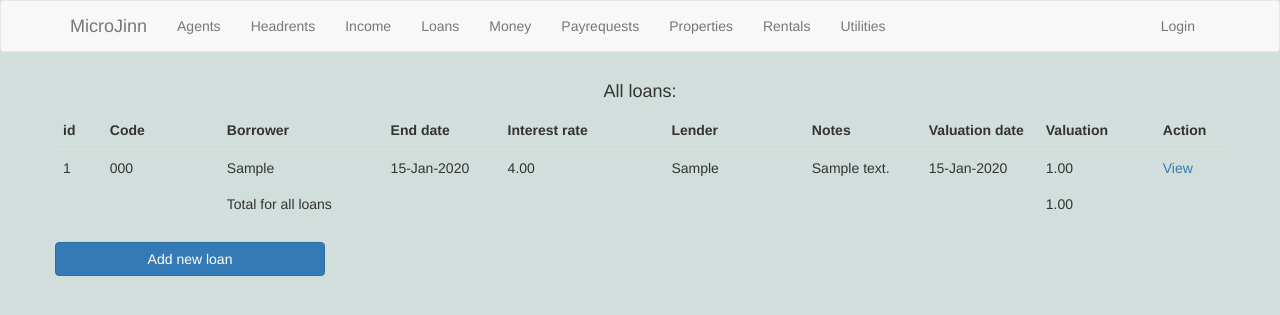
After one commit to hezmondo/MicroJinn, a Flask app: page /loans in a window 1280 px wide. The commit adds this page. Shown: the top 315 px of the page. Run offline with Flask 2, Linux system fonts and the light colour scheme; tables that the repository leaves empty hold one stand-in row (values such as "Sample post"); some libraries are stand-ins or nearby versions.

Commit message:
more improvements

```diff
--- a/app/main/get.py
+++ b/app/main/get.py
@@ -1,7 +1,7 @@
 from flask import flash, redirect, url_for, request
 from sqlalchemy import asc, desc, extract, func, literal, and_, or_
 from app.models import Agent, Charge, Chargetype, Datef2, Datef4, Extmanager, Extrent, Income, Incomealloc, \
-    Landlord, Manager, Property, Rent, Rental, Rental_statement, Typeactype, Typeadvarr, Typebankacc, Typedeed, \
+    Landlord, Loan, Loan_statement, Manager, Property, Rent, Rental, Rental_statement, Typeactype, Typeadvarr, Typebankacc, Typedeed, \
     Typefreq, Typemailto, Typepayment, Typeproperty, Typesalegrade, Typestatus, Typetenure, User, Emailaccount
 
 
@@ -239,6 +239,68 @@ def getlandlord(id):
     return landlord, managers, emailaccs, bankaccs
 
 
+def getloan(id):
+    # This method returns a "loan" object
+    # information about a loan
+    # plus all the list values to offer for various comboboxes
+    # all of this is to be shown in loanpage.html
+    # that allows either editing etc. of an existing loan (whose `id` is specified)
+    # (in which case we fetch the rent info to edit)
+    # or it allows creation of a new loan (signified by id==0)
+    # (in which case for the loan info we have to "invent" an object
+    # with the same attributes as would have been fetched from the database
+    # but with "blanks", or default values, as desired for creating a new loan
+    # --- seems like Flask is happy for it not even to have the fields which will be referenced
+    # so just put in any defaults desired)
+    if id > 0:
+        # existing loan
+        loan = \
+            Loan.query \
+                .join(Typeadvarr) \
+                .join(Typefreq) \
+                .with_entities(Loan.id, Loan.code, Loan.start_intrate, Loan.end_date,
+                               Loan.lender, Loan.borrower, Loan.notes, Loan.val_date, Loan.valuation,
+                               Typeadvarr.advarrdet, Typefreq.freqdet) \
+                .filter(Loan.id == id) \
+                .one_or_none()
+        if loan is None:
+            flash('Invalid loancode')
+            return redirect(url_for('auth.login'))
+    else:
+        # new rent
+        loan = {
+            'id': 0
+        }
+
+    advarrdets = [value for (value,) in Typeadvarr.query.with_entities(Typeadvarr.advarrdet).all()]
+    freqdets = [value for (value,) in Typefreq.query.with_entities(Typefreq.freqdet).all()]
+    return loan, advarrdets, freqdets
+
+
+def getloans():
+    loans = \
+        Loan.query \
+            .with_entities(Loan.id, Loan.code, Loan.start_intrate, Loan.end_date,
+                               Loan.lender, Loan.borrower, Loan.notes, Loan.val_date, Loan.valuation)\
+            .all()
+    loansum = Loan.query.with_entities(func.sum(Loan.valuation).label('totval')).filter().first()[0]
+    return loans, loansum
+
+
+def getloanstatement():
+
+    loanstatement = \
+        Loan_statement.query \
+            .with_entities(Loan_statement.id, Loan_statement.date, Loan_statement.memo,
+                           Loan_statement.transaction, Loan_statement.rate, Loan_statement.interest, \
+                           Loan_statement.add_interest, Loan_statement.balance) \
+            .all()
+    # if loanstatement is None:
+    #     flash('Invalid loan id')
+    #     return redirect(url_for('auth.login'))
+    return loanstatement
+
+
 def getproperty(id):
     if id > 0:
         # existing property
--- a/app/main/routes.py
+++ b/app/main/routes.py
@@ -4,12 +4,13 @@ from flask_login import login_required
 from app import db
 from app.main import bp
 from app.main.get import filteragents, filtercharges, filteremailaccs, filterextrents, filterheadrents, \
-    filterincome, filterlandlords, filterrentobjs, getagent, getcharge, getemailacc, \
-    getextrent, getincome, getlandlord, getproperty, getrental, getrentals, getrentalstatement, getrentobj
+    filterincome, filterlandlords, filterrentobjs, getagent, getcharge, getemailacc, getextrent, \
+    getincome, getlandlord, getloan, getloans, getloanstatement, getproperty, getrental, getrentals, \
+    getrentalstatement, getrentobj
 from app.main.post import postagent, postcharge, postemailacc, postincome, postlandlord, \
-    postproperty, postrental, postrentobj
+    postloan, postproperty, postrental, postrentobj
 from app.main.forms import IncomeForm, IncomeAllocForm
-from app.models import Income
+from app.models import Income, Loan
 
 
 @bp.route('/agents', methods=['GET', 'POST'])
@@ -263,6 +264,43 @@ def landlords():
     return render_template('landlords.html', title='Landlords', landlords=landlords)
 
 
+@bp.route('/loanpage/<int:id>', methods=["POST", "GET"])
+@login_required
+def loanpage(id):
+    action = request.args.get('action', "view", type=str)
+    if request.method == "POST":
+        postloan(id)
+    else:
+        pass
+    loan, advarrdets, freqdets = getloan(id)
+
+    return render_template('loanpage.html', title='Loan', action=action, loan=loan,
+                           advarrdets=advarrdets, freqdets=freqdets)
+
+
+@bp.route('/loans', methods=['GET', 'POST'])
+def loans():
+    loans, loansum = getloans()
+
+    return render_template('loans.html', title='Loans page', loans=loans, loansum=loansum)
+
+
+@bp.route('/loanstatementpage/<int:id>', methods=["GET", "POST"])
+@login_required
+def loanstatementpage(id):
+    if request.method == "POST":
+        pass
+    else:
+        db.session.execute(sqlalchemy.text("CALL pop_loan_statement(:x)"), params={"x": id})
+        db.session.commit()
+        loanstatement = getloanstatement()
+        loan = Loan.query.get(id)
+        loancode = loan.code
+
+        return render_template('loanstatement.html', title='Loan statement', loanstatement=loanstatement,
+                               loancode=loancode)
+
+
 @bp.route('/money', methods=['GET', 'POST'])
 def money():
     money = None
--- a/app/templates/base.html
+++ b/app/templates/base.html
@@ -26,14 +26,14 @@
         </div>
         <div class="collapse navbar-collapse" id="bs-example-navbar-collapse-1">
             <ul class="nav navbar-nav">
-                <li><a href="{{ url_for('main.index') }}">Home</a></li>
                 <li><a href="{{ url_for('main.agents') }}">Agents</a></li>
                 <li><a href="{{ url_for('main.headrents') }}">Headrents</a></li>
                 <li><a href="{{ url_for('main.income') }}">Income</a></li>
+                <li><a href="{{ url_for('main.loans') }}">Loans</a></li>
                 <li><a href="{{ url_for('main.money') }}">Money</a></li>
-                <li><a href="{{ url_for('main.rentals') }}">Rental</a></li>
                 <li><a href="{{ url_for('main.payrequests') }}">Payrequests</a></li>
                 <li><a href="{{ url_for('main.properties') }}">Properties</a></li>
+                <li><a href="{{ url_for('main.rentals') }}">Rentals</a></li>
                 <li><a href="{{ url_for('main.utilities') }}">Utilities</a></li>
             </ul>
             <ul class="nav navbar-nav navbar-right">
--- /dev/null
+++ b/app/templates/loans.html
@@ -0,0 +1,68 @@
+<!-- /templates/loans.html  -->
+{% extends 'base.html' %}
+
+{% block app_content %}
+<div class="container">
+    <div class="row voffset2">
+        <div class="col-lg-12">
+            <h4 class="text-center">All loans:</h4>
+        </div>
+    </div>
+</div>
+<div class="table-fixed">
+    <table class="table" id="rentals">
+        <thead>
+        <tr>
+            <th style="width: 4.00%">id</th>
+            <th style="width: 10.00%">Code</th>
+            <th style="width: 14.00%">Borrower</th>
+            <th style="width: 10.00%">End date</th>
+            <th style="width: 12.00%">Interest rate</th>
+            <th style="width: 12.00%">Lender</th>
+            <th style="width: 10.00%">Notes</th>
+            <th style="width: 10.00%">Valuation date</th>
+            <th style="width: 10.00%">Valuation</th>
+            <th style="width: 8.00%">Action</th>
+        </tr>
+        </thead>
+        <tbody>
+        {% for item in loans %}
+        <tr id="{{ item.id }}">
+            <td style="width: 4.00%">{{ item.id }}</td>
+            <td style="width: 10.00%">{{ item.code }}</td>
+            <td style="width: 14.00%"> {{ item.borrower }}</td>
+            <td style="width: 10.00%"> {{ item.end_date.strftime('%d-%b-%Y') }}</td>
+            <td style="width: 12.00%"> {{ item.start_intrate }}</td>
+            <td style="width: 12.00%"> {{ item.lender }}</td>
+            <td style="width: 10.00%"> {{ item.notes }}</td>
+            <td style="width: 10.00%"> {{ item.val_date.strftime('%d-%b-%Y') }}</td>
+            <td style="width: 10.00%"> {{ item.valuation }}</td>
+            <td style="width: 8.00%"><a href="/loanpage/{{ item.id }}?action=view">View</a></td>
+        </tr>
+        {% endfor %}
+        <tr>
+        </tr>
+        <tr>
+            <td style="width: 4.00%"></td>
+            <td style="width: 8.00%"></td>
+            <td style="width: 12.00%">Total for all loans</td>
+            <td style="width: 10.00%"></td>
+            <td style="width: 14.00%"></td>
+            <td style="width: 12.00%"></td>
+            <td style="width: 10.00%"></td>
+            <td style="width: 10.00%"></td>
+            <td style="width: 10.00%"> {{ loansum }}</td>
+            <td style="width: 8.00%"></td>
+        </tr>
+        </tbody>
+    </table>
+</div>
+<form method="POST" id="target">
+    <div class="form-group row">
+        <div class="col-md-3">
+            <a href="/loanpage/0?action=new" class="btn btn-block btn-primary" role="button">Add new loan</a>
+        </div>
+    </div>
+</form>
+
+{% endblock %}
--- a/app/templates/rentalpage.html
+++ b/app/templates/rentalpage.html
@@ -60,7 +60,7 @@
     </div>
     <div class="form-group row">
         <div class="col-md-3">
-            <a href="/rentalstatementpage/{{ rental.id }}" class="btn btn-block btn-primary" role="button">Produce statement for this rent</a>
+            <a href="/rentalstatementpage/{{ rental.id }}" class="btn btn-block btn-primary" role="button">Produce statement for this rental</a>
         </div>
         <div class="col-md-2">
             <a href="/rentalpage/{{ rental.id }}?action=clone" class="btn btn-block btn-primary" role="button">Clone this rental</a>
```
Also changed, not shown: app/main/post.py (+27 -2 lines), app/models.py (+17 -3 lines), app/templates/loanpage.html (added, +73 -0 lines), app/templates/loanstatement.html (added, +42 -0 lines).
